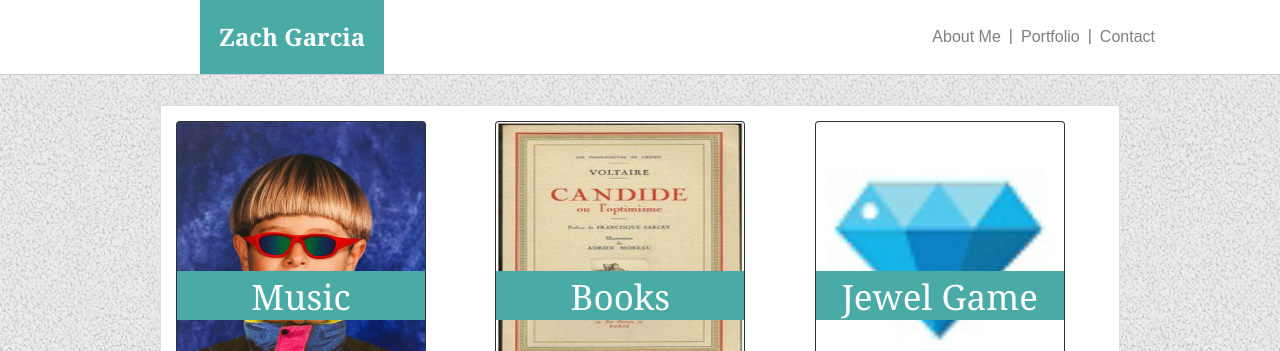
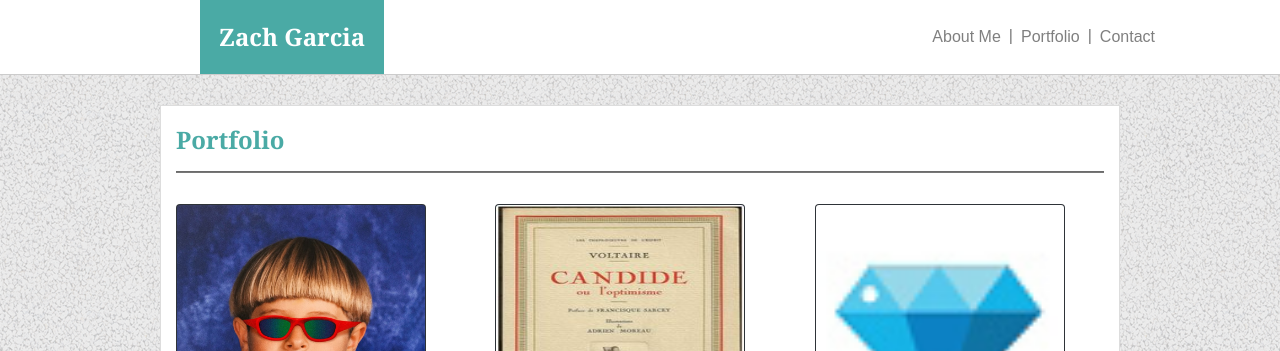
Before and after one commit to Zgarcia72292/Bootstrap-Portfolio, a plain HTML site: page portfolio.html in a window 1280 px wide. Shown: the top 351 px of the page. Drawn offline with nearby package versions, Linux system fonts and the light colour scheme.

Commit message:
made minor visual changes to the html code

```diff
--- a/portfolio.html
+++ b/portfolio.html
@@ -156,6 +156,10 @@
 
     <div class="container">
 
+            <h3 id="about-me">Portfolio</h3>
+
+            <hr id="line-break">
+
         <!-- <div class="row">
             <div class="col-md-4">
             <div class="card bg-dark text-white">
```
